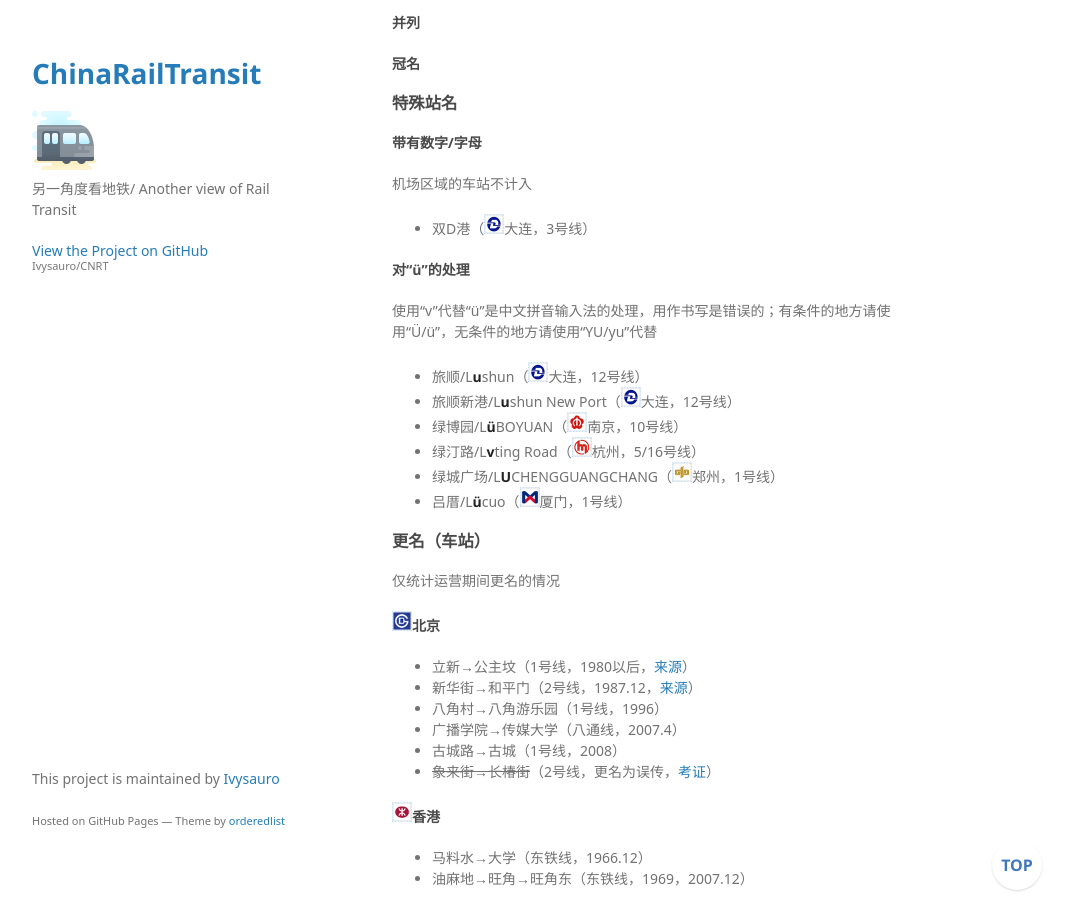
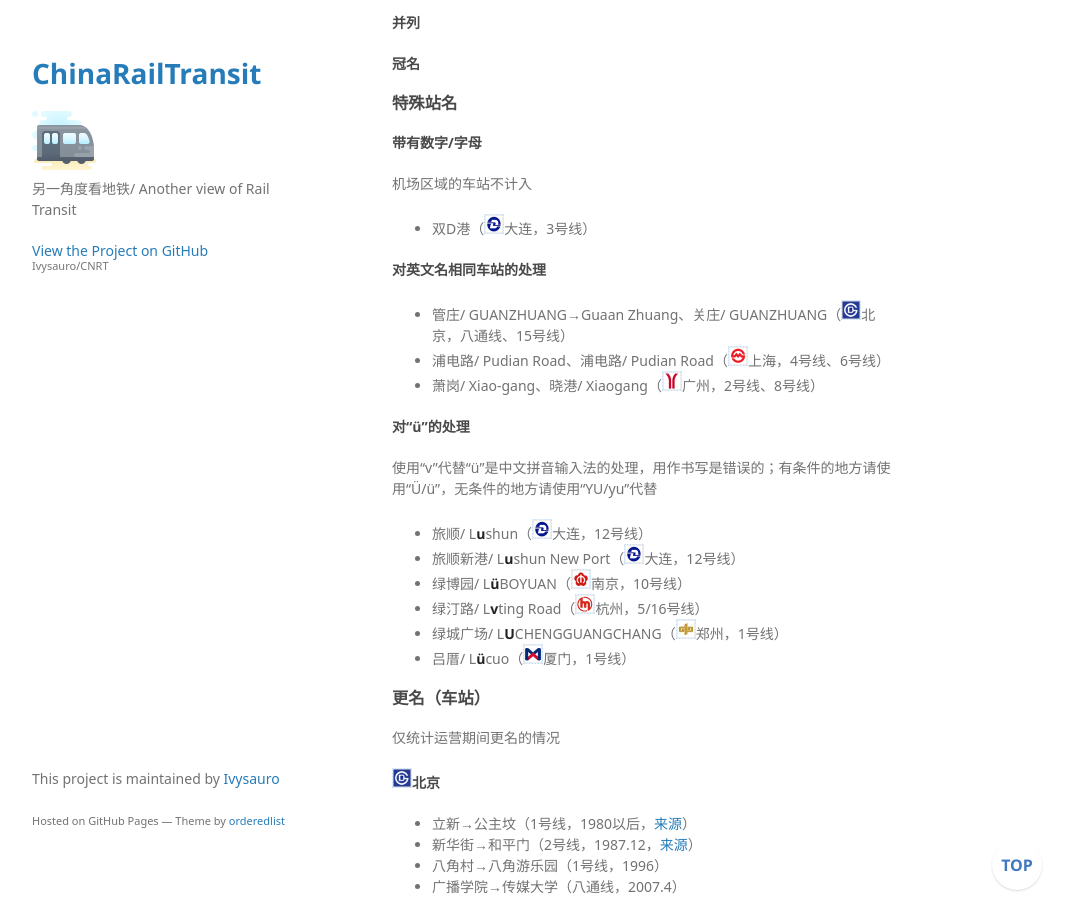
Before and after one commit to Ivysauro/CNRT, a Jekyll site: the page built from data/Special Station.md, in a window 1280 px wide and 900 px high, scrolled down 10266 px. Shown: the whole window, without its empty margins (178-1249 px from the left). Built offline with Jekyll 4.4.1, drawn with Linux system fonts in a browser that asks for light colours; some web fonts are replaced; our own code applies the rules of GitHub Pages for plain Markdown files; a script that is not in the unit is left out.

Commit message:
🍊更新英文名相同车站的处理方式

```diff
--- a/data/Special Station.md
+++ b/data/Special Station.md
@@ -427,16 +427,22 @@
 
 - 双D港（<img src="https://raw.githubusercontent.com/Ivysauro/CNRT/master/images/city/dl.gif" width="20" hegiht="20"/>大连，3号线）
 
+#### 对英文名相同车站的处理
+
+- 管庄/ GUANZHUANG→Guaan Zhuang、关庄/ GUANZHUANG（<img src="https://raw.githubusercontent.com/Ivysauro/CNRT/master/images/city/bj.gif" width="20" hegiht="20"/>北京，八通线、15号线）
+- 浦电路/ Pudian Road、浦电路/ Pudian Road（<img src="https://raw.githubusercontent.com/Ivysauro/CNRT/master/images/city/sh.gif" width="20" hegiht="20"/>上海，4号线、6号线）
+- 萧岗/ Xiao-gang、晓港/ Xiaogang（<img src="https://raw.githubusercontent.com/Ivysauro/CNRT/master/images/city/gz.gif" width="20" hegiht="20"/>广州，2号线、8号线）
+
 #### 对“ü”的处理
 
 使用“v”代替“ü”是中文拼音输入法的处理，用作书写是错误的；有条件的地方请使用“Ü/ü”，无条件的地方请使用“YU/yu”代替
 
-- 旅顺/L**u**shun（<img src="https://raw.githubusercontent.com/Ivysauro/CNRT/master/images/city/dl.gif" width="20" hegiht="20"/>大连，12号线）
-- 旅顺新港/L**u**shun New Port（<img src="https://raw.githubusercontent.com/Ivysauro/CNRT/master/images/city/dl.gif" width="20" hegiht="20"/>大连，12号线）
-- 绿博园/L**ü**BOYUAN（<img src="https://raw.githubusercontent.com/Ivysauro/CNRT/master/images/city/nj.gif" width="20" hegiht="20"/>南京，10号线）
-- 绿汀路/L**v**ting Road（<img src="https://raw.githubusercontent.com/Ivysauro/CNRT/master/images/city/hz.gif" width="20" hegiht="20"/>杭州，5/16号线）
-- 绿城广场/L**U**CHENGGUANGCHANG（<img src="https://raw.githubusercontent.com/Ivysauro/CNRT/master/images/city/zz.gif" width="20" hegiht="20"/>郑州，1号线）
-- 吕厝/L**ü**cuo（<img src="https://raw.githubusercontent.com/Ivysauro/CNRT/master/images/city/xm.gif" width="20" hegiht="20"/>厦门，1号线）
+- 旅顺/ L**u**shun（<img src="https://raw.githubusercontent.com/Ivysauro/CNRT/master/images/city/dl.gif" width="20" hegiht="20"/>大连，12号线）
+- 旅顺新港/ L**u**shun New Port（<img src="https://raw.githubusercontent.com/Ivysauro/CNRT/master/images/city/dl.gif" width="20" hegiht="20"/>大连，12号线）
+- 绿博园/ L**ü**BOYUAN（<img src="https://raw.githubusercontent.com/Ivysauro/CNRT/master/images/city/nj.gif" width="20" hegiht="20"/>南京，10号线）
+- 绿汀路/ L**v**ting Road（<img src="https://raw.githubusercontent.com/Ivysauro/CNRT/master/images/city/hz.gif" width="20" hegiht="20"/>杭州，5/16号线）
+- 绿城广场/ L**U**CHENGGUANGCHANG（<img src="https://raw.githubusercontent.com/Ivysauro/CNRT/master/images/city/zz.gif" width="20" hegiht="20"/>郑州，1号线）
+- 吕厝/ L**ü**cuo（<img src="https://raw.githubusercontent.com/Ivysauro/CNRT/master/images/city/xm.gif" width="20" hegiht="20"/>厦门，1号线）
 
 ### 更名（车站）
 
```
